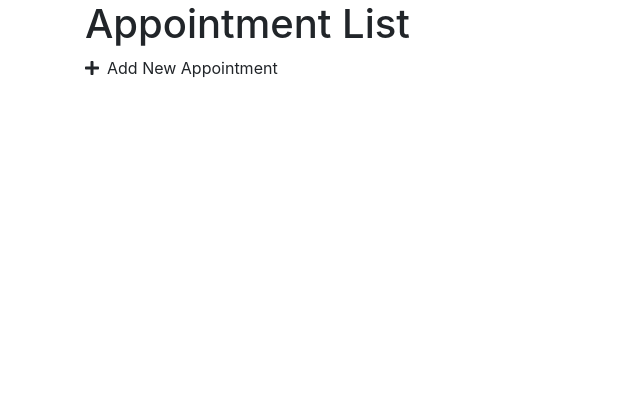
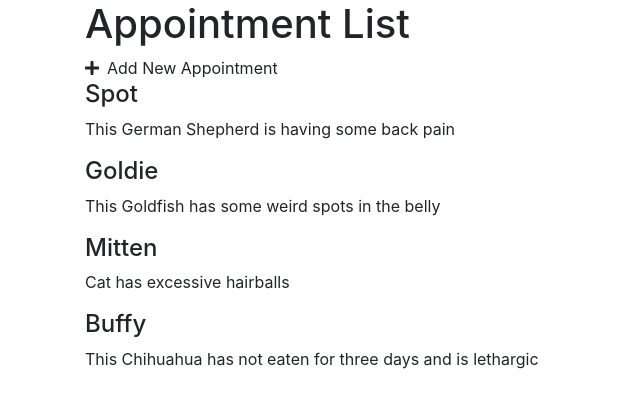
Before and after one commit to dnalpert/appointments, a Vue app: page / in a window 1280 px wide. Shown: the top 408 px of the page, without its empty margins (0-640 px from the left). Built offline with nearby package versions, Linux system fonts and the light colour scheme.

Commit message:
mounted data, using axios get() from mounted

```diff
--- /dev/null
+++ b/public/data/appointments.json
@@ -0,0 +1,26 @@
+[
+  {
+    "petName": "Spot",
+    "petOwner": "Constance Smith",
+    "aptDate": "2017-07-24 08:30",
+    "aptNotes": "This German Shepherd is having some back pain"
+  },
+  {
+    "petName": "Goldie",
+    "petOwner": "Barot Bellingham",
+    "aptDate": "2017-07-22 15:50",
+    "aptNotes": "This Goldfish has some weird spots in the belly"
+  },
+  {
+    "petName": "Mitten",
+    "petOwner": "Hillary Goldwyn",
+    "aptDate": "2017-07-21 9:15",
+    "aptNotes": "Cat has excessive hairballs"
+  },
+  {
+    "petName": "Buffy",
+    "petOwner": "Hassum Harrod",
+    "aptDate": "2017-07-20 15:30",
+    "aptNotes": "This Chihuahua has not eaten for three days and is lethargic"
+  }
+]
--- a/src/App.vue
+++ b/src/App.vue
@@ -1,27 +1,38 @@
 <template>
   <div id="main-app" class="container">
     <h1>{{ title }}</h1>
-    <font-awesome-icon icon="plus" class="mr-2"/>Add New Appointment
+    <font-awesome-icon icon="plus" class="mr-2" />Add New Appointment
+    <div v-for="(item, index) in appointments" :key="index">
+      <h4>{{ item.petName }}</h4>
+      <p>{{ item.aptNotes }}</p>
+    </div>
+
   </div>
 
 </template>
 
 <script>
-import {FontAwesomeIcon} from "@fortawesome/vue-fontawesome"
+import { FontAwesomeIcon } from "@fortawesome/vue-fontawesome"
+import axios from "axios"
 
 export default {
-  name: 'MainApp',
+  name: "MainApp",
   data: function() {
     return {
-      title: 'Appointment List'
-    }
+      title: "Appointment List",
+      appointments: []
+    };
   },
   components: {
     FontAwesomeIcon
+  },
+  mounted () {
+    axios
+    .get("./data/appointments.json")
+    .then(response => (this.appointments = response.data))
   }
-}
+};
 </script>
 
 <style>
-
 </style>
```
